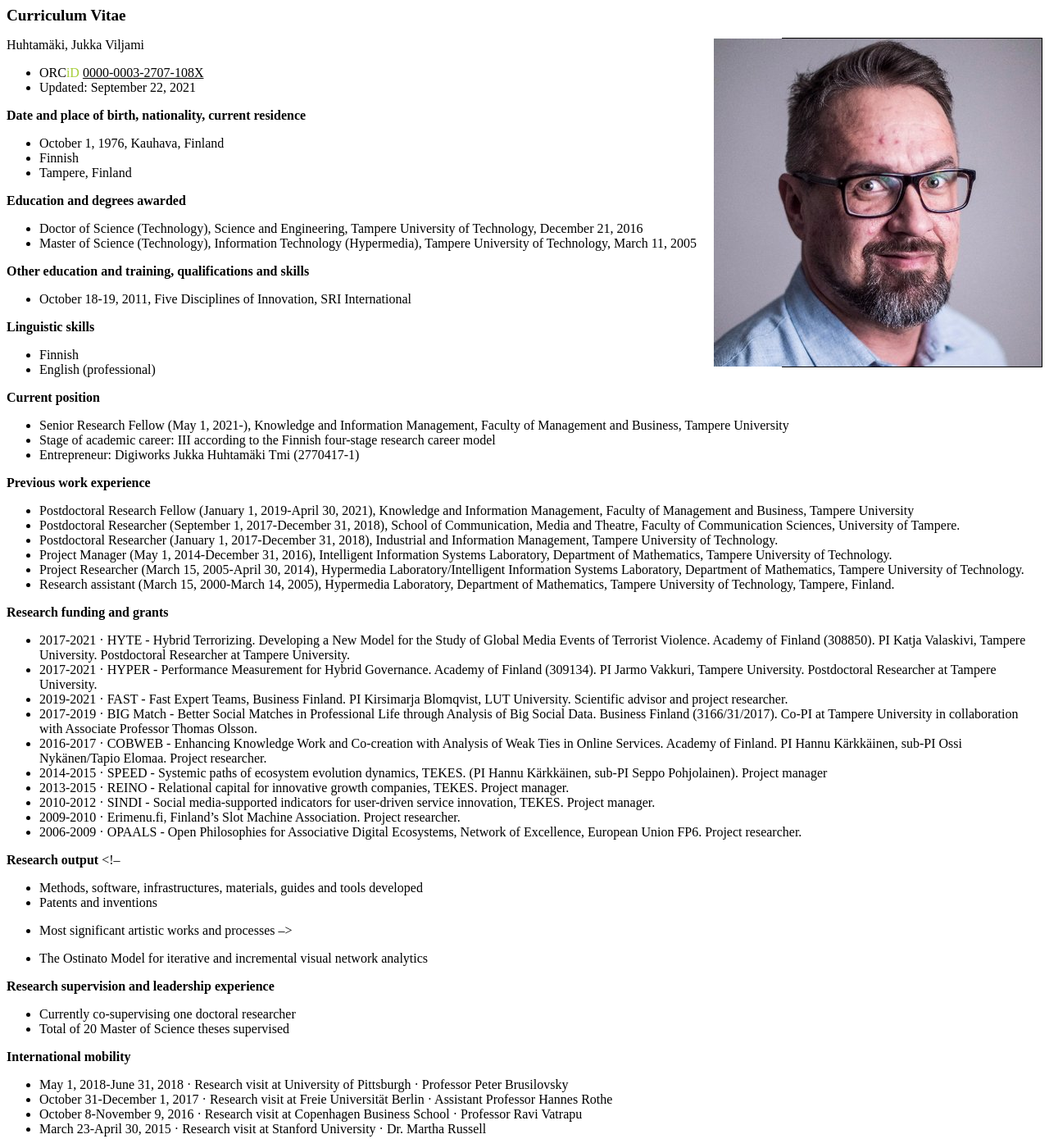
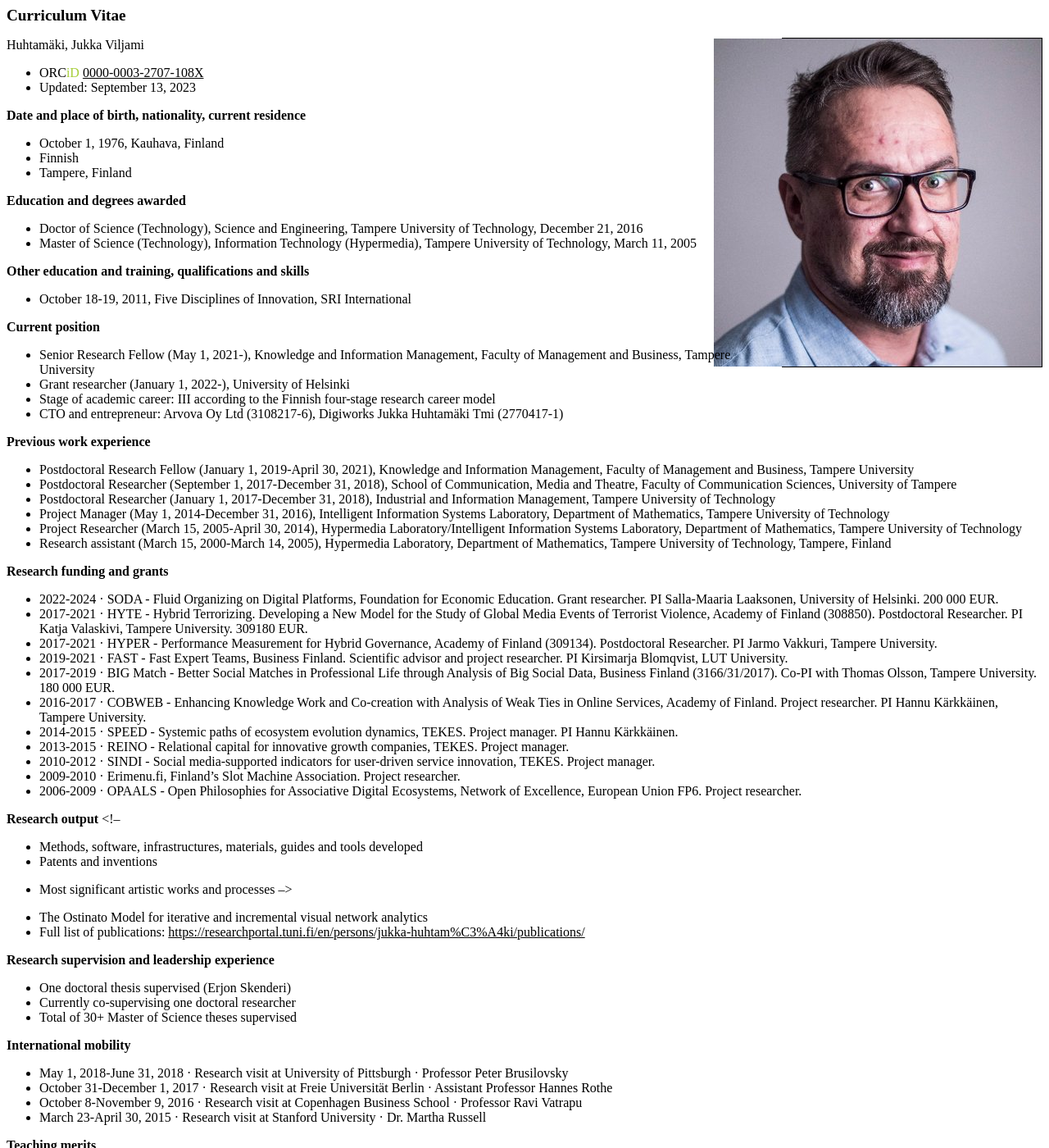
Before and after one commit to jukkahuhtamaki/jukkahuhtamaki.github.io, a Jekyll site: the page built from portfolio/cv.md, in a window 1280 px wide and 1400 px high. Shown: the whole window at 82% size. Built offline with Jekyll 4.4.1, drawn with Linux system fonts in a browser that asks for light colours; our own code applies the rules of GitHub Pages for plain Markdown files; some of the changed text lies outside the part shown.

Commit message:
Resume updated

```diff
--- a/portfolio/cv.md
+++ b/portfolio/cv.md
@@ -1,3 +1,11 @@
+<!--
+
+308850 HYTE  309 180 EUR
+
+309134 vakkuri jarmo Performance measurement for hybrid governance 480 000 EUR
+
+-->
+
 <!--
 ---
 geometry: margin=2cm
@@ -49,7 +57,7 @@ Huhtamäki, Jukka Viljami
 
 * ORC<span style="color: #a6ce39">iD</span> [0000-0003-2707-108X](https://orcid.org/0000-0003-2707-108X)
 <!--* Male -->
-* Updated: September 22, 2021
+* Updated: September 13, 2023
 
 **Date and place of birth, nationality, current residence**
 
@@ -70,48 +78,51 @@ Huhtamäki, Jukka Viljami
 <!-- other studies aiming at a degree, qualifications or supplementary education and training: name of educational or training programme, extent of education and training, organiser, start and completion (estimated) date of education or training
 other skills -->
 
+<!--
 **Linguistic skills**
 
 * Finnish
-* English (professional)
+* English (professional) -->
 
 **Current position**
 
 * Senior Research Fellow (May 1, 2021-), Knowledge and Information Management, Faculty of Management and Business, Tampere University
+* Grant researcher (January 1, 2022-), University of Helsinki
 * Stage of academic career: III according to the Finnish four-stage research career model
-* Entrepreneur: Digiworks Jukka Huhtamäki Tmi (2770417-1)
+* CTO and entrepreneur: Arvova Oy Ltd (3108217-6), Digiworks Jukka Huhtamäki Tmi (2770417-1)
 <!-- https://tietopalvelu.ytj.fi/yritystiedot.aspx?yavain=2632417&tarkiste=DA9769530B0B837779FF656156191C04D5DE41F1 -->
 
 **Previous work experience**
 
 * Postdoctoral Research Fellow (January 1, 2019-April 30, 2021), Knowledge and Information Management, Faculty of Management and Business, Tampere University
-* Postdoctoral Researcher (September 1, 2017-December 31, 2018), School of Communication, Media and Theatre, Faculty of Communication Sciences, University of Tampere.
-* Postdoctoral Researcher (January 1, 2017-December 31, 2018), Industrial and Information Management, Tampere University of Technology.
-* Project Manager (May 1, 2014-December 31, 2016), Intelligent Information Systems Laboratory, Department of Mathematics, Tampere University of Technology.
-* Project Researcher (March 15, 2005-April 30, 2014), Hypermedia Laboratory/Intelligent Information Systems Laboratory, Department of Mathematics, Tampere University of Technology.
-* Research assistant (March 15, 2000-March 14, 2005), Hypermedia Laboratory, Department of Mathematics, Tampere University of Technology, Tampere, Finland.
+* Postdoctoral Researcher (September 1, 2017-December 31, 2018), School of Communication, Media and Theatre, Faculty of Communication Sciences, University of Tampere
+* Postdoctoral Researcher (January 1, 2017-December 31, 2018), Industrial and Information Management, Tampere University of Technology
+* Project Manager (May 1, 2014-December 31, 2016), Intelligent Information Systems Laboratory, Department of Mathematics, Tampere University of Technology
+* Project Researcher (March 15, 2005-April 30, 2014), Hypermedia Laboratory/Intelligent Information Systems Laboratory, Department of Mathematics, Tampere University of Technology
+* Research assistant (March 15, 2000-March 14, 2005), Hypermedia Laboratory, Department of Mathematics, Tampere University of Technology, Tampere, Finland
 
 **Research funding and grants**
 
+* 2022-2024 · SODA - Fluid Organizing on Digital Platforms, Foundation for Economic Education. Grant researcher. PI Salla-Maaria Laaksonen, University of Helsinki.  200 000 EUR.
 <!--
 Hyper: 1.9.2017–31.8.2021
 -->
-* 2017-2021 · HYTE - Hybrid Terrorizing. Developing a New Model for the Study of Global Media Events of Terrorist Violence. Academy of Finland (308850). PI Katja Valaskivi, Tampere University. Postdoctoral Researcher at Tampere University.
+* 2017-2021 · HYTE - Hybrid Terrorizing. Developing a New Model for the Study of Global Media Events of Terrorist Violence, Academy of Finland (308850). Postdoctoral Researcher. PI Katja Valaskivi, Tampere University. 309180 EUR.
 <!-- 01.09.2017 - 31.08.2021 -->
 <!-- 480 000 EUR -->
-* 2017-2021 · HYPER - Performance Measurement for Hybrid Governance. Academy of Finland (309134). PI Jarmo Vakkuri, Tampere University. Postdoctoral Researcher at Tampere University.
-* 2019-2021 · FAST - Fast Expert Teams, Business Finland. PI Kirsimarja Blomqvist, LUT University. Scientific advisor and project researcher.
+* 2017-2021 · HYPER - Performance Measurement for Hybrid Governance, Academy of Finland (309134). Postdoctoral Researcher. PI Jarmo Vakkuri, Tampere University.
+* 2019-2021 · FAST - Fast Expert Teams, Business Finland. Scientific advisor and project researcher. PI Kirsimarja Blomqvist, LUT University.
 <!-- 1.9.2017-30.11.2019 -->
 <!--  300 000 EUR -->
-* 2017-2019 · BIG Match - Better Social Matches in Professional Life through Analysis of Big Social Data. Business Finland (3166/31/2017). Co-PI at Tampere University in collaboration with Associate Professor Thomas Olsson.
+* 2017-2019 · BIG Match - Better Social Matches in Professional Life through Analysis of Big Social Data, Business Finland (3166/31/2017). Co-PI with Thomas Olsson, Tampere University. 180 000 EUR.
 <!-- 01.09.2017 - 31.08.2021 -->
 <!-- 309 180 EUR -->
-* 2016-2017 · COBWEB - Enhancing Knowledge Work and Co-creation with Analysis of Weak Ties in Online Services. Academy of Finland. PI Hannu Kärkkäinen, sub-PI Ossi Nykänen/Tapio Elomaa. Project researcher.
-* 2014-2015 · SPEED - Systemic paths of ecosystem evolution dynamics, TEKES. (PI Hannu Kärkkäinen, sub-PI Seppo Pohjolainen). Project manager
+* 2016-2017 · COBWEB - Enhancing Knowledge Work and Co-creation with Analysis of Weak Ties in Online Services, Academy of Finland. Project researcher. PI Hannu Kärkkäinen, Tampere University.
+* 2014-2015 · SPEED - Systemic paths of ecosystem evolution dynamics, TEKES. Project manager. PI Hannu Kärkkäinen.
 * 2013-2015 · REINO - Relational capital for innovative growth companies, TEKES. Project manager.
 * 2010-2012 · SINDI - Social media-supported indicators for user-driven service innovation, TEKES. Project manager.
 * 2009-2010 · Erimenu.fi, Finland’s Slot Machine Association. Project researcher.
-*	2006-2009 · OPAALS - Open Philosophies for Associative Digital Ecosystems, Network of Excellence, European Union FP6. Project researcher.
+* 2006-2009 · OPAALS - Open Philosophies for Associative Digital Ecosystems, Network of Excellence, European Union FP6. Project researcher.
 
 **Research output**
 <!--
@@ -121,12 +132,13 @@ Hyper: 1.9.2017–31.8.2021
 -->
 
 * The Ostinato Model for iterative and incremental visual network analytics
-
+* Full list of publications: [https://researchportal.tuni.fi/en/persons/jukka-huhtam%C3%A4ki/publications/](https://researchportal.tuni.fi/en/persons/jukka-huhtam%C3%A4ki/publications/)
 
 **Research supervision and leadership experience**
 
+* One doctoral thesis supervised (Erjon Skenderi)
 * Currently co-supervising one doctoral researcher
-* Total of 20 Master of Science theses supervised
+* Total of 30+ Master of Science theses supervised
 
 **International mobility**
 
@@ -143,7 +155,7 @@ Hyper: 1.9.2017–31.8.2021
 * Basics of Hypermedia (Hypermedian perusteet), undergraduate, in Finnish, 2003-2004
 * Structured documents (Rakenteiset dokumentit), undergraduate, in Finnish, 2003-2004
 * Special Assignment in Hypermedia and Hypermedia Project Work, 2002-2016
-* Development of teaching methods as part of teaching duties at Hypermedia/Intelligent Information Systems Laboratory
+* Continuos development of technology-based teaching methods
 
 **Awards and honours**
 
@@ -154,7 +166,7 @@ Hyper: 1.9.2017–31.8.2021
 
 **Other academic merits**
 
-* Co-chair, Managing Platforms and Ecosystems Minitrack, HICSS 2019, 2022
+* Co-chair, Managing Platforms and Ecosystems Minitrack, HICSS 2019, 2022-2024
 * Co-founder of Rajapinta Research and Data Infrastructures subcommittee, 2021
 * Primary chair, Managing Platforms and Ecosystems Minitrack, HICSS 2020-2021
 * Board member, Rajapinta, 2019-2020
@@ -170,17 +182,17 @@ invited keynote lectures abroad -->
 
 **Scientific and societal impact**
 
-* Active science communication with 2000 Twitter followers: [twitter.com/jnkka](https://twitter.com/jnkka)
+* Active science communication with 2100 Twitter followers: [twitter.com/jnkka](https://twitter.com/jnkka)
 * Proponent of open science practices: [github.com/jukkahuhtamaki](https://github.com/jukkahuhtamaki)
-* [Article in Helsingin Sanomat](https://www.hs.fi/ura/art-2000006002983.html) on social matching: "Teetkö töitä kaltaistesi ympäröimänä? Ei välttämättä kannattaisi, ja siksi Tampereella tutkitaan nyt 'työelämän Tinderiä'"
+* [Article in Helsingin Sanomat](https://www.hs.fi/ura/art-2000006002983.html) on social matching (February 24, 2019): "Teetkö töitä kaltaistesi ympäröimänä? Ei välttämättä kannattaisi, ja siksi Tampereella tutkitaan nyt 'työelämän Tinderiä'"
 
 **Impact in numbers**
 
-Perhaps to be excluded from Academy of Finland CV and other applications that are evaluated in compliance with responsible science and [DORA](https://sfdora.org/read/).
+<!-- Perhaps to be excluded from Academy of Finland CV and other applications that are evaluated in compliance with responsible science and [DORA](https://sfdora.org/read/).-->
 
-* 24 journal articles, 7 book chapters and 57 conference papers,
-* h-index: 21 ([Google Scholar](https://scholar.google.fi/citations?user=ZWiTwHQAAAAJ&hl=fi&oi=ao])), 12 ([Scopus](https://www.scopus.com/authid/detail.uri?authorId=35484079200))
-* Citations: 1579 (Google Scholar), 546 (Scopus)
+* 29 journal articles, 7 book chapters and 63 conference papers
+* h-index: 24 ([Google Scholar](https://scholar.google.com/citations?user=78zElQsAAAAJ])), 13 ([Scopus](https://www.scopus.com/authid/detail.uri?authorId=35484079200))
+* Citations: 2197 (Google Scholar), 621 (Scopus)
 
 <!--
 * Promoting open science and research, for example the production and responsible distribution of research material and datasets
```
Also changed, not shown: portfolio/cv.html (+41 -31 lines).
